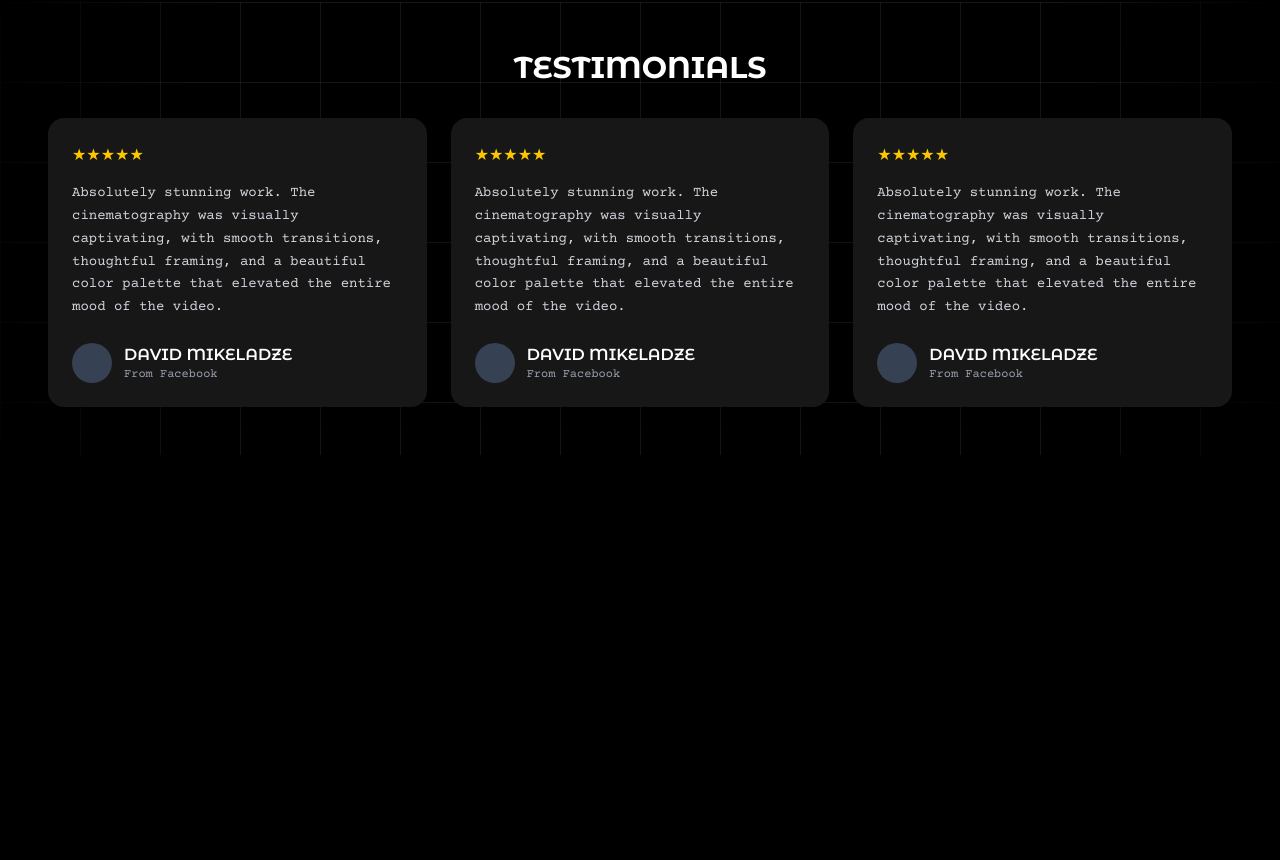
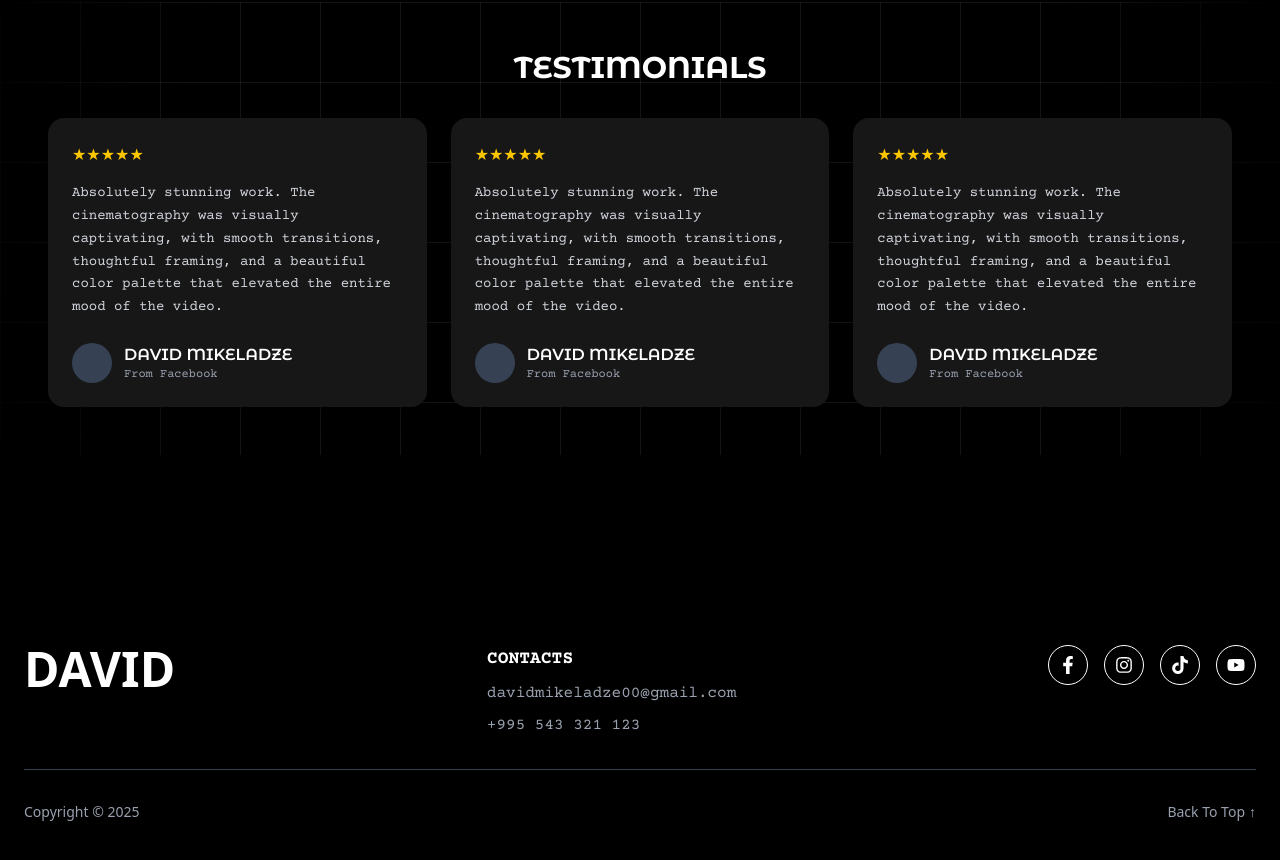
Before and after one commit to Davmike/david-film, a React (Vite) app: page / in a window 1280 px wide. Shown: the part 4481-5341 px from the top of the page. Before the commit the page ends 4936 px from the top, so only its background shows below. Built offline with nearby package versions, Linux system fonts and the light colour scheme.

Commit message:
feat: add footer

```diff
--- a/package.json
+++ b/package.json
@@ -15,6 +15,7 @@
     "lucide-react": "^0.544.0",
     "react": "^19.1.1",
     "react-dom": "^19.1.1",
+    "react-icons": "^5.5.0",
     "tailwindcss": "^4.1.13"
   },
   "devDependencies": {
--- a/src/App.tsx
+++ b/src/App.tsx
@@ -5,6 +5,7 @@ import Gallerytwo from "./Components/Gallerytwo";
 import About from "./Components/About";
 import Service from "./Components/Service";
 import Testimonials from "./Components/Testimonials";
+import Footer from "./Components/Footer";
 
 
 function App() {
@@ -27,6 +28,7 @@ function App() {
           <About />
           <Service />
           <Testimonials />
+          <Footer />
         </MyContext.Provider>
       </div>
     </>
--- a/src/Components/Footer.tsx
+++ b/src/Components/Footer.tsx
@@ -1,10 +1,67 @@
+import { FaFacebookF, FaInstagram, FaTiktok, FaYoutube } from "react-icons/fa";
 
 function Footer() {
     return (
-        <div>
+        <footer className="bg-black text-white px-6 py-10 mt-[150px]">
+            <div className="max-w-7xl mx-auto">
+                {/* Top Section */}
+                <div className="flex flex-col md:flex-row justify-between items-center md:items-start gap-8">
+                    {/* Logo */}
+                    <h1 className="text-5xl font-bold">DAVID</h1>
 
-        </div>
-    )
+                    {/* Contacts */}
+                    <div className="text-center md:text-left space-y-2 description">
+                        <h2 className="font-semibold text-lg">CONTACTS</h2>
+                        <p className="text-gray-400">davidmikeladze00@gmail.com</p>
+                        <p className="text-gray-400">+995 543 321 123</p>
+                    </div>
+
+                    {/* Social Icons */}
+                    <div className="flex space-x-4">
+                        <a
+                            href="#"
+                            className="w-10 h-10 flex items-center justify-center rounded-full border border-white hover:bg-white hover:text-black transition"
+                        >
+                            <FaFacebookF size={18} />
+                        </a>
+                        <a
+                            href="#"
+                            className="w-10 h-10 flex items-center justify-center rounded-full border border-white hover:bg-white hover:text-black transition"
+                        >
+                            <FaInstagram size={18} />
+                        </a>
+                        <a
+                            href="#"
+                            className="w-10 h-10 flex items-center justify-center rounded-full border border-white hover:bg-white hover:text-black transition"
+                        >
+                            <FaTiktok size={18} />
+                        </a>
+                        <a
+                            href="#"
+                            className="w-10 h-10 flex items-center justify-center rounded-full border border-white hover:bg-white hover:text-black transition"
+                        >
+                            <FaYoutube size={18} />
+                        </a>
+                    </div>
+                </div>
+
+                {/* Divider */}
+                <div className="my-8 border-t border-gray-700"></div>
+
+                {/* Bottom Section */}
+                <div className="flex flex-col md:flex-row justify-between items-center text-sm text-gray-400">
+                    <p>Copyright © 2025</p>
+                    <a
+                        href="#top"
+                        className="flex items-center space-x-1 mt-4 md:mt-0 hover:text-white transition"
+                    >
+                        <span>Back To Top</span>
+                        <span>↑</span>
+                    </a>
+                </div>
+            </div>
+        </footer>
+    );
 }
 
-export default Footer
+export default Footer;
```
Also changed, not shown: 1 other file (tests, documents, lock files or other folders).
